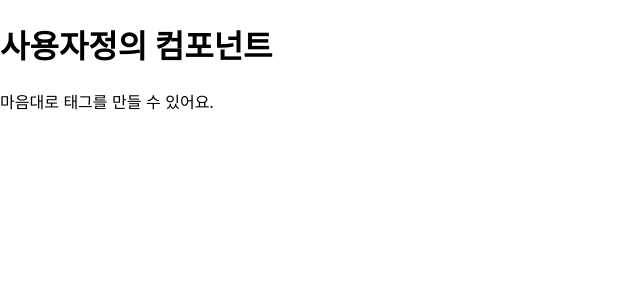
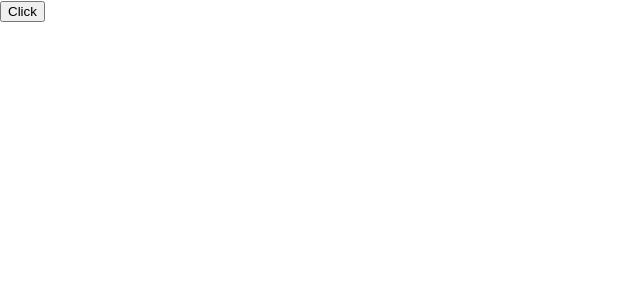
Before and after one commit to Hun3431/GDSC_React_Session, a React (Create React App) app: page / in a window 1280 px wide. Shown: the top 300 px of the page, without its empty margins (0-640 px from the left). Built offline with nearby package versions, Linux system fonts and the light colour scheme.

Commit message:
4. Event

```diff
--- a/src/App.js
+++ b/src/App.js
@@ -1,14 +1,9 @@
 const App = () => {
-  return <MyComponent></MyComponent>;
-};
+  const click = () => {
+    alert("버튼 클릭!");
+  };
 
-const MyComponent = () => {
-  return (
-    <div>
-      <h1>사용자정의 컴포넌트</h1>
-      <div>마음대로 태그를 만들 수 있어요.</div>
-    </div>
-  );
+  return <button onClick={click}>Click</button>;
 };
 
 export default App;
```
